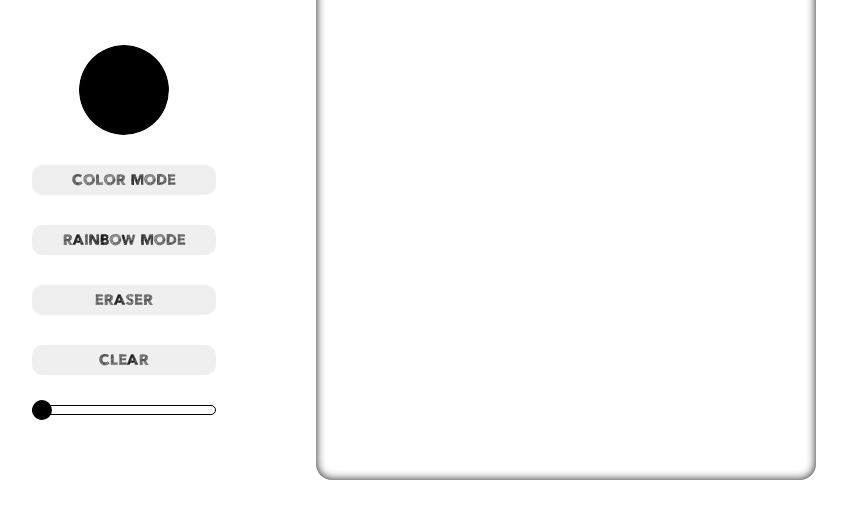
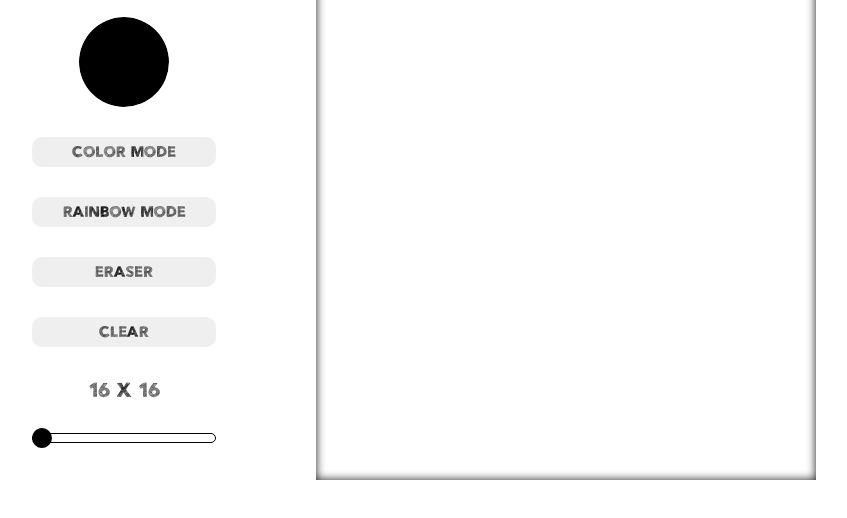
Before and after one commit to JRSasan/etch-a-sketch, a plain HTML site: page index.html in a window 1280 px wide. Shown: the part 62-580 px from the top of the page, without its empty margins (216-1063 px from the left). Drawn offline with Linux system fonts and the light colour scheme.

Commit message:
Add div to display current grid size

```diff
--- a/index.html
+++ b/index.html
@@ -17,6 +17,7 @@
                 <button class="rainbow-mode" value="rainbow">RAINBOW MODE</button>
                 <button class="eraser-mode" value="eraser">ERASER</button>
                 <button class="clear-button">CLEAR</button>
+                <div class="grid-size"></div>
                 <input type="range" min="16" max="100" value="16" class="grid-size-slider">
             </div>
 
--- a/script.js
+++ b/script.js
@@ -5,6 +5,7 @@ const clearButton = document.querySelector(".clear-button");
 const colorModeButton = document.querySelector(".color-mode");
 const eraserModeButton = document.querySelector(".eraser-mode");
 const rainbowModeButton = document.querySelector(".rainbow-mode");
+const gridSizeDisplay = document.querySelector(".grid-size");
 
 let currentGridSize = gridSizeSlider.value;
 let currentColor = colorPicker.value;
@@ -31,6 +32,7 @@ function createGrid(gridSize) {
             cell.addEventListener("mouseover", fillCell);
 
             grid.appendChild(cell);
+            setGridSizeDisplay(gridSize);
         }
     }
 
@@ -47,6 +49,7 @@ function updateGrid(e) {
     removeGrid();
     let updatedGridSize = e.target.value;
     createGrid(updatedGridSize);
+    setGridSizeDisplay(updatedGridSize);
 
 }
 
@@ -69,6 +72,11 @@ function updateMode(e) {
     let newMode = e.target.value;
     currentMode = newMode;
 
+}
+
+function setGridSizeDisplay(gridSize) {
+
+    gridSizeDisplay.textContent = `${gridSize} X ${gridSize}`
 }
 
 let mouseDown = false;
--- a/style.css
+++ b/style.css
@@ -68,6 +68,11 @@ button {
 
 }
 
+.grid-size {
+    font-family: "Hello";
+    font-size: 20px;
+}
+
 .grid-size-slider {
     -webkit-appearance: none;
     appearance: none;
@@ -103,6 +108,5 @@ button {
     flex-wrap: wrap;
     height: 500px;
     width: 500px;
-    border-radius: 16px;
     box-shadow: inset 0px 0px 10px rgba(0,0,0,0.9);
 }
```
